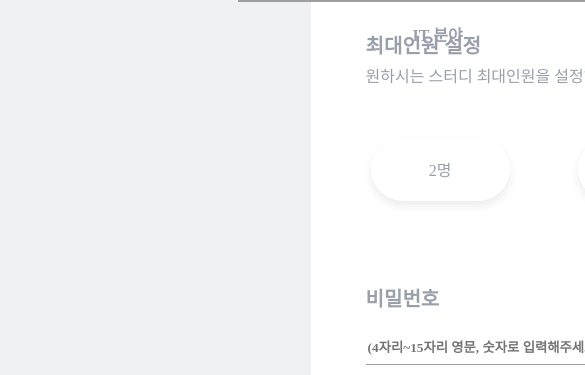
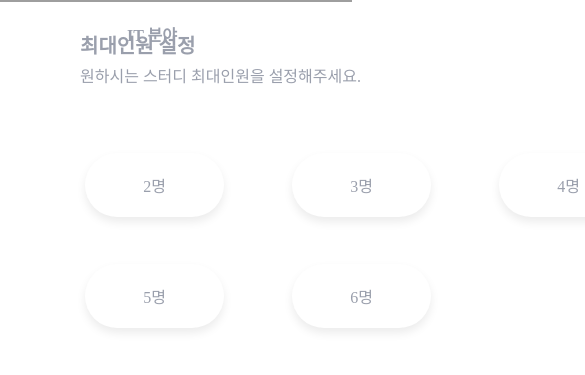
Before and after one commit to real-compacted-developer/connect-class, a React (Create React App) app in the folder front/: page /study/create in a window 390 px wide. Shown: the part 746-1121 px from the top of the page, 585 px wide, since content can reach past the window. Built offline with nearby package versions, Linux system fonts and the light colour scheme; no server answers; grey boxes are pictures that could not be loaded; a web font is replaced by a local one.

Commit message:
feat: add style for small screen
?: 1000px 이하 화면 호환을 위해 스타일 추가

```diff
--- a/front/src/components/StudyCreate/CreateSideBar.tsx
+++ b/front/src/components/StudyCreate/CreateSideBar.tsx
@@ -6,6 +6,10 @@ import SideItem from "./CreateSideBar/SideItem";
 const Wrapper = styled.nav`
   display: flex;
   flex-direction: column;
+
+  @media screen and (max-width: 1000px) {
+    display: none;
+  }
 `;
 
 const Body = styled.div`
--- a/front/src/components/StudyCreate/Header.tsx
+++ b/front/src/components/StudyCreate/Header.tsx
@@ -10,6 +10,10 @@ const HeaderStyle = styled.nav`
   display: flex;
   flex-direction: row-reverse;
   align-items: center;
+
+  @media screen and (max-width: 1000px) {
+    width: 100vw;
+  }
 `;
 
 const BarButton = styled.button`
--- a/front/src/components/StudyCreate/StudyMaxPeopleInput.tsx
+++ b/front/src/components/StudyCreate/StudyMaxPeopleInput.tsx
@@ -24,6 +24,23 @@ const SelectList = styled.div`
   flex-direction: row;
 `;
 
+const PCWrapper = styled.div`
+  display: block;
+
+  @media screen and (max-width: 1000px) {
+    display: none;
+  }
+`;
+
+const MobileWrapper = styled.div`
+  display: none;
+
+  @media screen and (max-width: 1000px) {
+    display: flex;
+    flex-direction: column;
+  }
+`;
+
 type Props = {
   onChange: any;
 };
@@ -34,6 +51,7 @@ const StudyMaxPeopleInput: React.FC<Props> = ({ onChange }) => {
       <InputTitle>최대인원 설정</InputTitle>
       <InputSubTitle>원하시는 스터디 최대인원을 설정해주세요.</InputSubTitle>
 
+      <PCWrapper>
         <SelectList>
           <PeopleRadio value="2" onChange={onChange} text="2명" />
           <PeopleRadio value="3" onChange={onChange} text="3명" />
@@ -41,6 +59,19 @@ const StudyMaxPeopleInput: React.FC<Props> = ({ onChange }) => {
           <PeopleRadio value="5" onChange={onChange} text="5명" />
           <PeopleRadio value="6" onChange={onChange} text="6명" />
         </SelectList>
+      </PCWrapper>
+
+      <MobileWrapper>
+        <SelectList>
+          <PeopleRadio value="2" onChange={onChange} text="2명" />
+          <PeopleRadio value="3" onChange={onChange} text="3명" />
+          <PeopleRadio value="4" onChange={onChange} text="4명" />
+        </SelectList>
+        <SelectList>
+          <PeopleRadio value="5" onChange={onChange} text="5명" />
+          <PeopleRadio value="6" onChange={onChange} text="6명" />
+        </SelectList>
+      </MobileWrapper>
     </>
   );
 };
--- a/front/src/pages/StudyCreatePage.tsx
+++ b/front/src/pages/StudyCreatePage.tsx
@@ -25,6 +25,10 @@ const BodyWrapper = styled.div`
 const Body = styled.div`
   margin-left: 14vw;
   margin-top: 65px;
+
+  @media screen and (max-width: 1000px) {
+    margin-left: 5rem;
+  }
 `;
 
 const Title = styled.h1`
```
Lines whose indentation alone changed are shown as unchanged.
